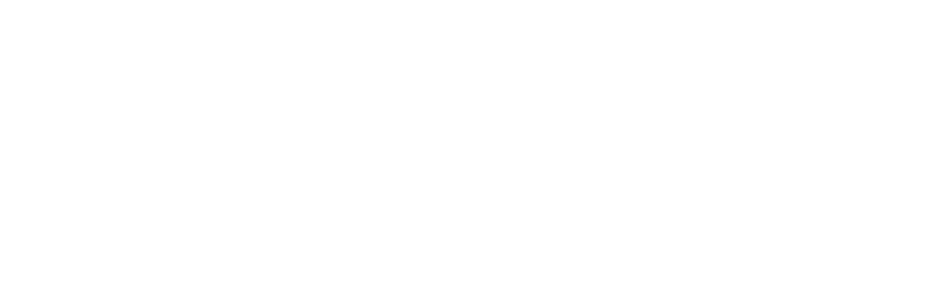
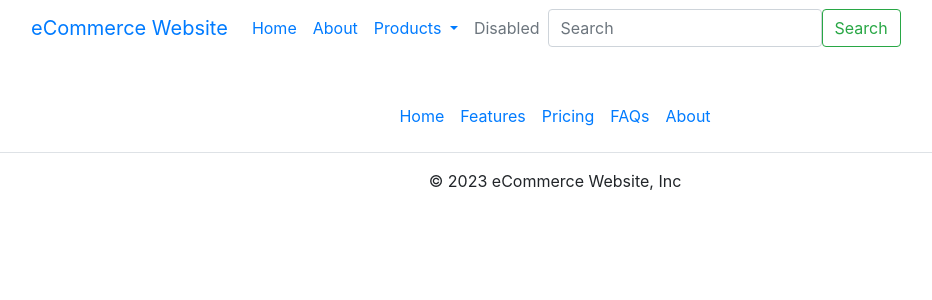
Before and after one commit to Omar-Elhorbity/eCommerceWebsite, a Django app: page / in a window 1280 px wide. Before the commit the part shown is empty. Shown: the top 300 px of the page, without its empty margins (85-1017 px from the left). Run offline with Django 4.2, Linux system fonts and the light colour scheme; some libraries are stand-ins or nearby versions.

Commit message:
adding navbar + footer

```diff
--- a/templates/products/base.html
+++ b/templates/products/base.html
@@ -0,0 +1,67 @@
+{% load static %}
+<!doctype html>
+<html lang="en">
+  <head>
+    <meta charset="utf-8">
+    <meta name="viewport" content="width=device-width, initial-scale=1">
+    <title>Bootstrap demo</title>
+    <link rel="stylesheet" href="https://maxcdn.bootstrapcdn.com/bootstrap/4.5.2/css/bootstrap.min.css">
+    </head>
+  <body>
+    <div class="container">
+        <nav class="navbar navbar-expand-lg bg-body-tertiary">
+            <div class="container-fluid">
+            <a class="navbar-brand" href="{% url 'home' %}">eCommerce Website</a>
+            <button class="navbar-toggler" type="button" data-bs-toggle="collapse" data-bs-target="#navbarSupportedContent" aria-controls="navbarSupportedContent" aria-expanded="false" aria-label="Toggle navigation">
+                <span class="navbar-toggler-icon"></span>
+            </button>
+            <div class="collapse navbar-collapse" id="navbarSupportedContent">
+                <ul class="navbar-nav me-auto mb-2 mb-lg-0">
+                <li class="nav-item">
+                    <a class="nav-link active" aria-current="page" href="{% url 'home' %}">Home</a>
+                </li>
+                <li class="nav-item">
+                    <a class="nav-link" href="#">About</a>
+                </li>
+
+                <li class="nav-item dropdown">
+                    <a class="nav-link dropdown-toggle" href="#" id="navbarDropdown" role="button" data-toggle="dropdown" aria-haspopup="true" aria-expanded="false">
+                        Products
+                    </a>
+                    <div class="dropdown-menu" aria-labelledby="navbarDropdown">
+                        <a class="dropdown-item" href="{% url 'products' %}">Electronics</a>
+                        <a class="dropdown-item" href="#">Furniture</a>
+                        <a class="dropdown-item" href="#">Clothes</a>
+                    </div>
+                </li>
+
+                <li class="nav-item">
+                    <a class="nav-link disabled" aria-disabled="true">Disabled</a>
+                </li>
+                </ul>
+                <form class="d-flex" role="search">
+                <input class="form-control me-2" type="search" placeholder="Search" aria-label="Search">
+                <button class="btn btn-outline-success" type="submit">Search</button>
+                </form>
+            </div>
+            </div>
+        </nav>
+    </div>
+
+    <div class="container">
+        <footer class="py-3 my-4">
+          <ul class="nav justify-content-center border-bottom pb-3 mb-3">
+            <li class="nav-item"><a href="{% url 'home' %}" class="nav-link px-2 text-body-secondary">Home</a></li>
+            <li class="nav-item"><a href="#" class="nav-link px-2 text-body-secondary">Features</a></li>
+            <li class="nav-item"><a href="#" class="nav-link px-2 text-body-secondary">Pricing</a></li>
+            <li class="nav-item"><a href="#" class="nav-link px-2 text-body-secondary">FAQs</a></li>
+            <li class="nav-item"><a href="#" class="nav-link px-2 text-body-secondary">About</a></li>
+          </ul>
+          <p class="text-center text-body-secondary">© 2023 eCommerce Website, Inc</p>
+        </footer>
+      </div>
+
+    <script src="https://ajax.googleapis.com/ajax/libs/jquery/3.5.1/jquery.min.js"></script>
+    <script src="https://maxcdn.bootstrapcdn.com/bootstrap/4.5.2/js/bootstrap.min.js"></script>
+</body>
+</html>
--- a/templates/products/home.html
+++ b/templates/products/home.html
@@ -0,0 +1,14 @@
+{% extends 'products/base.html' %}
+{% load static %}
+
+<!DOCTYPE html>
+<html lang="en">
+<head>
+    <meta charset="UTF-8">
+    <meta name="viewport" content="width=device-width, initial-scale=1.0">
+    <title>Home</title>
+</head>
+<body>
+
+</body>
+</html>
--- a/templates/products/products.html
+++ b/templates/products/products.html
@@ -1,3 +1,6 @@
+{% extends 'products/base.html' %}
+{% load static %}
+
 <!DOCTYPE html>
 <html lang="en">
 <head>
```
